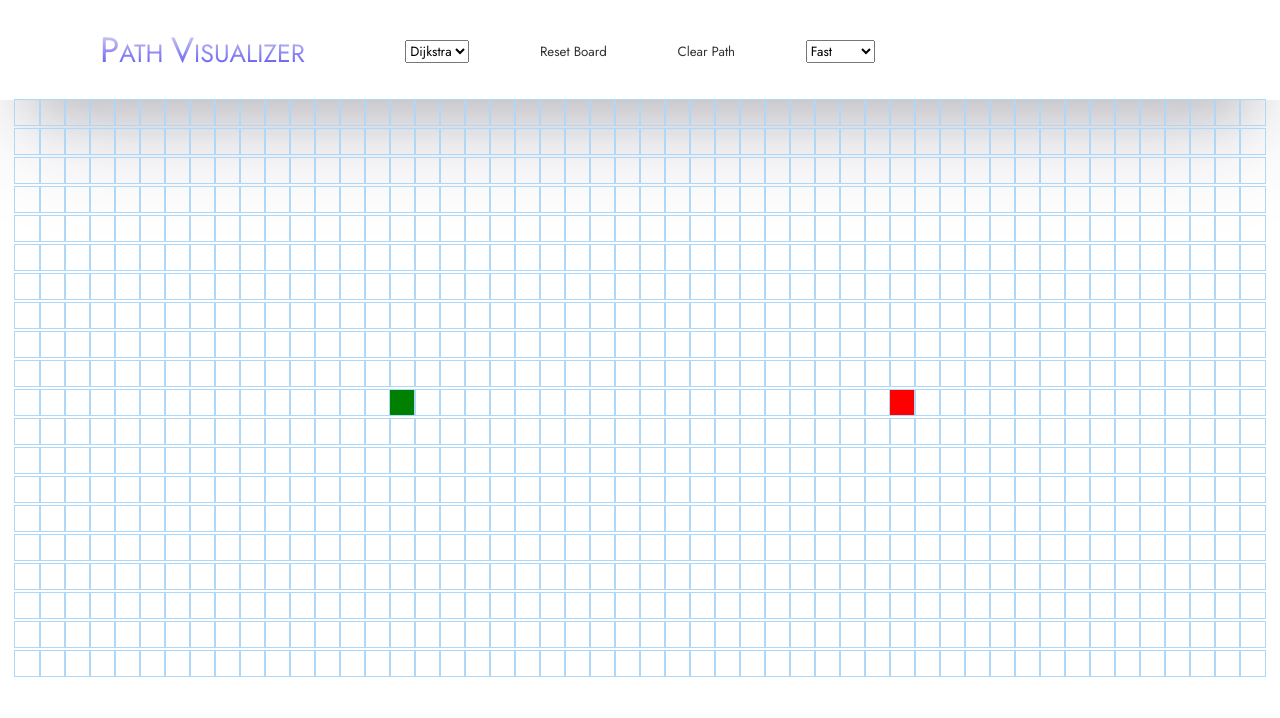
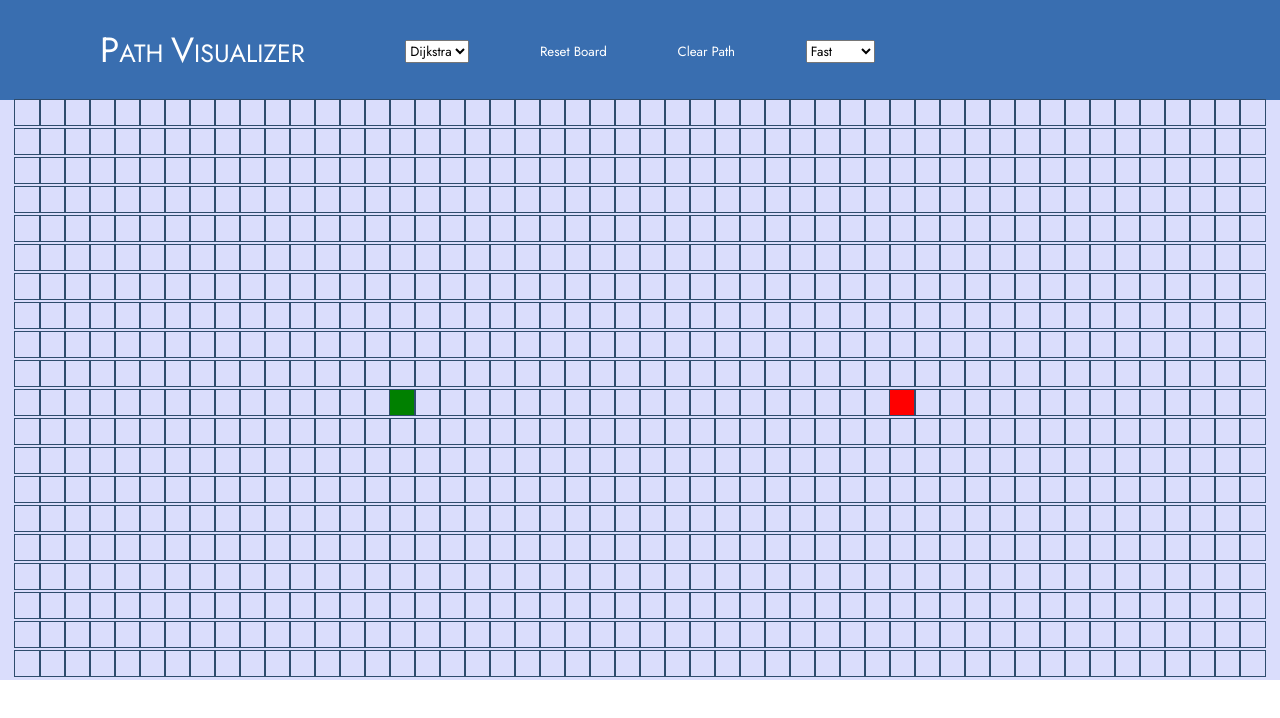
Before and after one commit to prikshitsetia/Path-Visualizer, a React (Create React App) app: page / in a window 1280 px wide. Shown: the top 718 px of the page. Built offline with nearby package versions, Linux system fonts and the light colour scheme.

Commit message:
css changes

```diff
--- a/src/PathfindingVisualizer/Node/Node.css
+++ b/src/PathfindingVisualizer/Node/Node.css
@@ -1,7 +1,7 @@
 .node {
   width: 25px;
   height: 25px;
-  outline: 1px solid rgb(175, 216, 248);
+  outline: 1px solid #2e4c6d;
   display: inline-block;
 }
 
--- a/src/PathfindingVisualizer/PathfindingVisualizer.css
+++ b/src/PathfindingVisualizer/PathfindingVisualizer.css
@@ -36,6 +36,7 @@ button:disabled {
   grid-template-columns: 10rem 1fr 2fr 1fr 10rem;
   box-shadow: rgba(50, 50, 93, 0.25) 0px 50px 100px -20px,
     rgba(0, 0, 0, 0.3) 0px 30px 60px -30px;
+  background-color: #396eb0;
 }
 
 .logo {
@@ -63,7 +64,7 @@ button:disabled {
   font-size: 2.5rem;
   font-weight: 400;
   text-transform: uppercase;
-  background: -webkit-linear-gradient(#eee, rgb(69, 57, 248));
+  background: white;
   -webkit-background-clip: text;
   -webkit-text-fill-color: transparent;
 }
@@ -78,7 +79,7 @@ button:disabled {
 
 .menu-link ul li button {
   text-transform: capitalize;
-  color: rgba(0, 0, 3, 0.8);
+  color: white;
   transition: 0.5s;
 }
 
@@ -96,3 +97,6 @@ button:disabled {
   cursor: pointer;
   overflow: hidden;
 }
+.grid {
+  background-color: #daddfc;
+}
```
